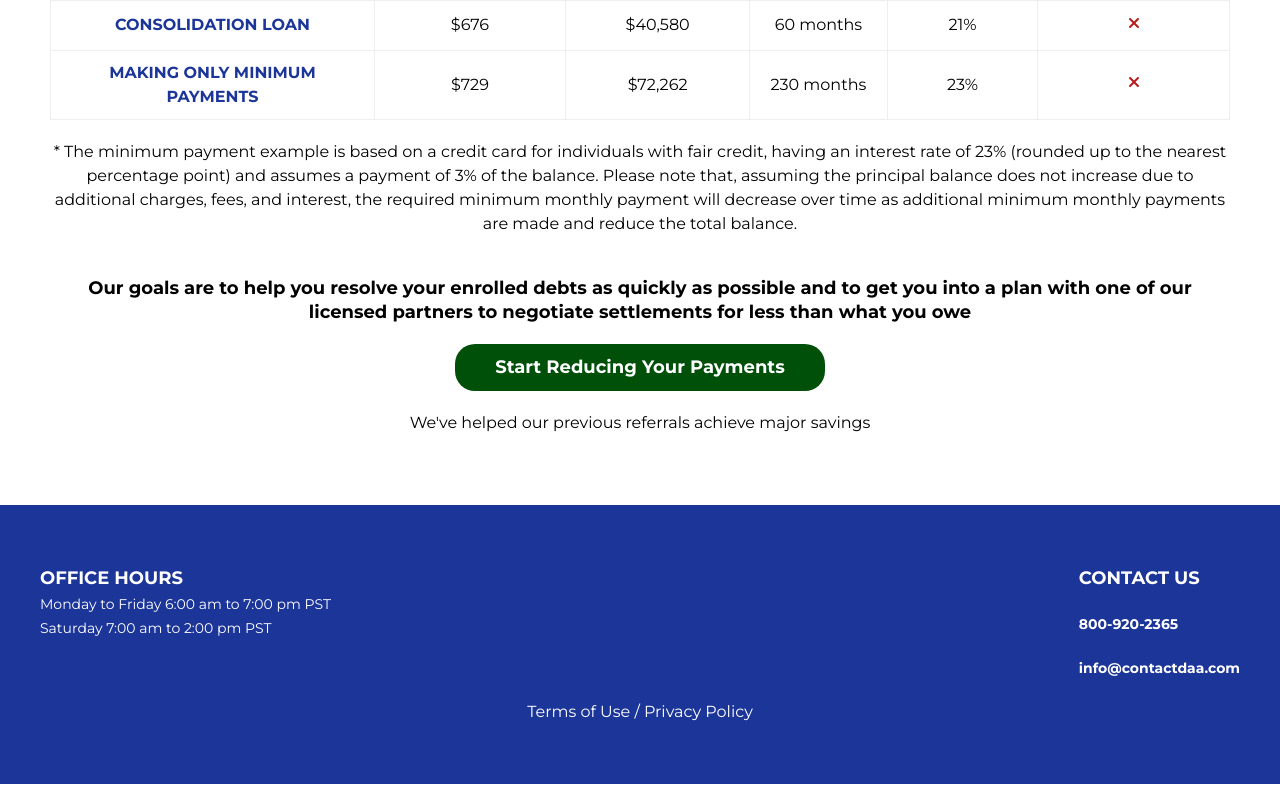
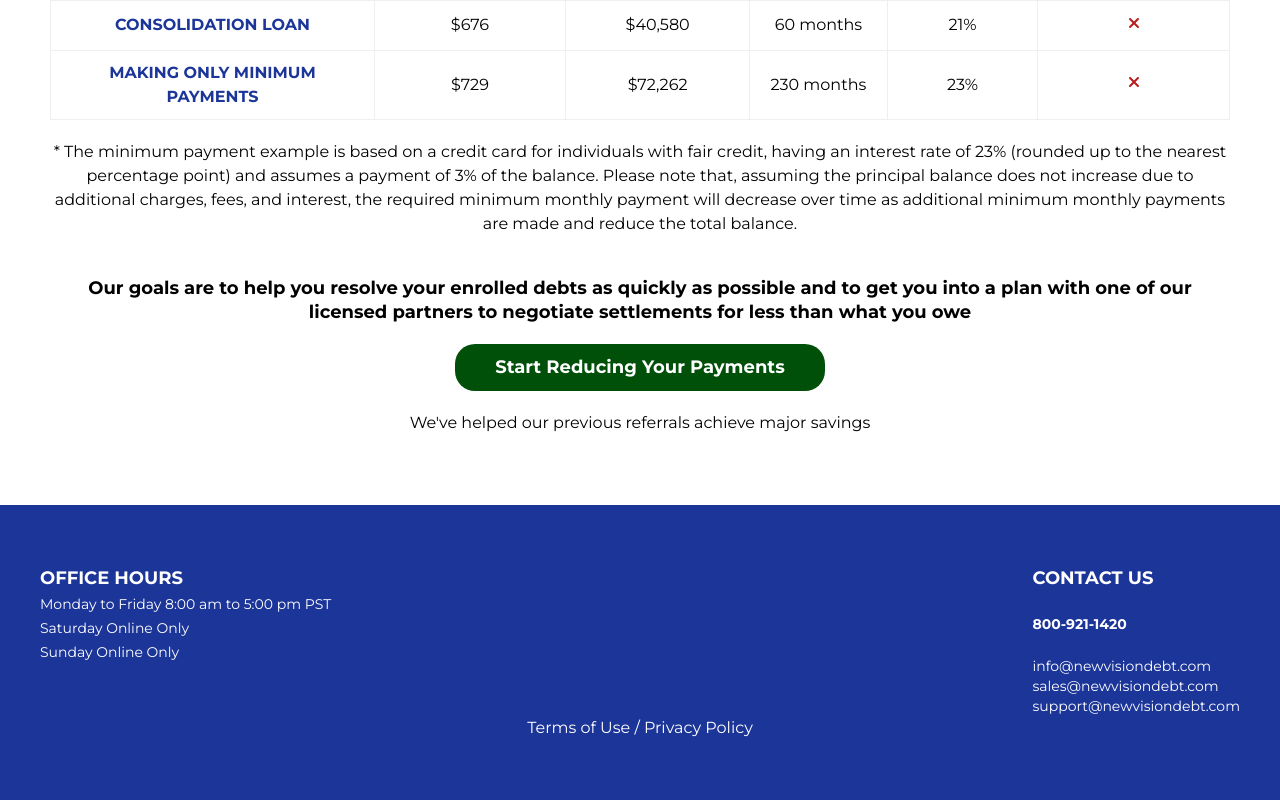
Before and after one commit to cotua-dev/new-vision-debt, a Next.js app: page / in a window 1280 px wide. Shown: the part 3722-4522 px from the top of the page. Built offline with nearby package versions, Linux system fonts and the light colour scheme.

Commit message:
refactor(Footer): update contact and office info

```diff
--- a/components/Footer/index.tsx
+++ b/components/Footer/index.tsx
@@ -33,10 +33,13 @@ export function Footer(): JSX.Element {
                 <div className={styles['contact-us']}>
                     <strong className={styles['title']}>{`Office Hours`}</strong>
                     <p data-testid="monday-to-friday" className={styles['content']}>
-                        {`Monday to Friday 6:00 am to 7:00 pm PST`}
+                        {`Monday to Friday 8:00 am to 5:00 pm PST`}
                     </p>
                     <p data-testid="saturday" className={styles['content']}>
-                        {`Saturday 7:00 am to 2:00 pm PST`}
+                        {`Saturday Online Only`}
+                    </p>
+                    <p data-testid="sunday" className={styles['content']}>
+                        {`Sunday Online Only`}
                     </p>
                 </div>
                 <div className={styles['phone-email-submit']}>
@@ -48,18 +51,28 @@ export function Footer(): JSX.Element {
                         <a
                             data-testid="phone"
                             className={styles['info']}
-                            href="tel:+18009202365"
-                        >{`800-920-2365`}</a>
+                            href="tel:+18009211420"
+                        >{`800-921-1420`}</a>
                     </div>
-                    <div className={styles['contact-info']}>
+                    <div className="flex flex-col">
                         {/* <p className={styles['title']}>
                             <FontAwesomeIcon className={styles['icon']} icon={faEnvelope}/> {`Email`}
                         </p> */}
                         <a
                             data-testid="email"
-                            className={styles['info']}
-                            href="mailto:info@contactdaa.com"
-                        >{`info@contactdaa.com`}</a>
+                            className="duration-200 hover:text-daa-red text-sm"
+                            href="mailto:info@newvisiondebt.com"
+                        >{`info@newvisiondebt.com`}</a>
+                        <a
+                            data-testid="email"
+                            className="duration-200 hover:text-daa-red text-sm"
+                            href="mailto:sales@newvisiondebt.com"
+                        >{`sales@newvisiondebt.com`}</a>
+                        <a
+                            data-testid="email"
+                            className="duration-200 hover:text-daa-red text-sm"
+                            href="mailto:support@newvisiondebt.com"
+                        >{`support@newvisiondebt.com`}</a>
                     </div>
                     {/* <div className={styles['email-submit']}>
                         <input
```
Also changed, not shown: 1 other file (tests, documents, lock files or other folders).
